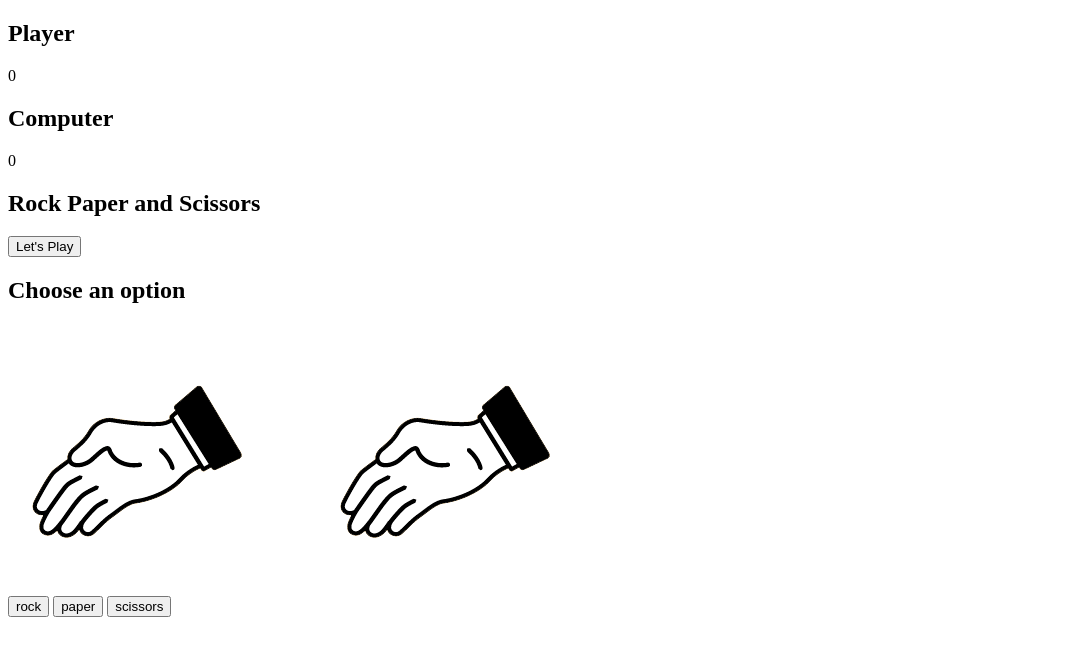
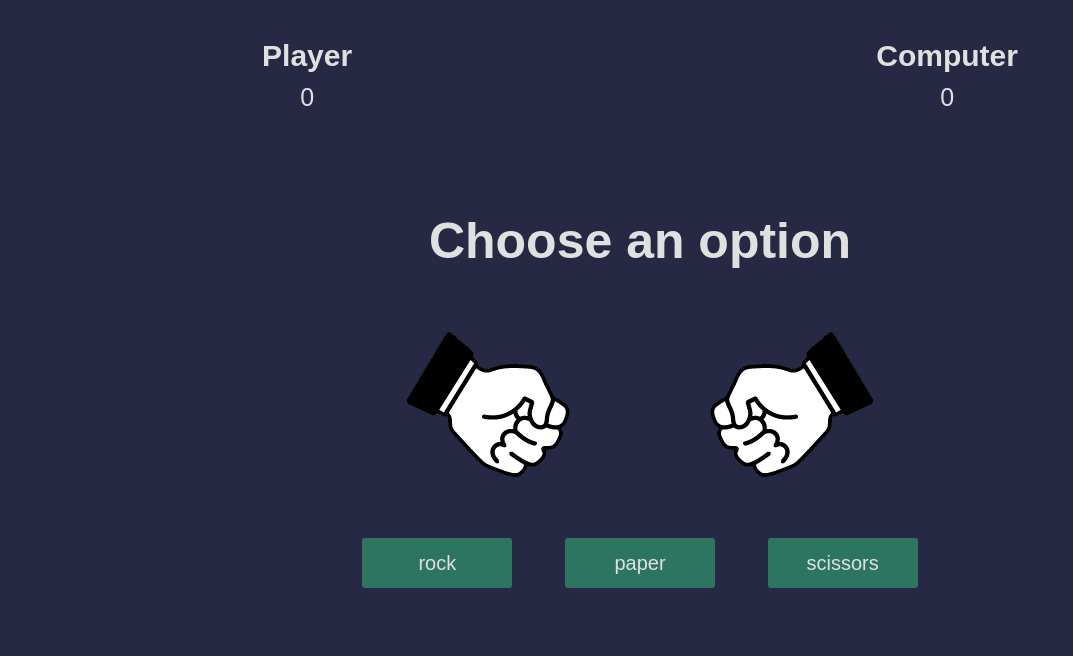
Before and after one commit to RebeccaAxelro/rockpaperscissors, a plain HTML site: page index.html in a window 1280 px wide. Both pictures are taken after a click on the button "Let's Play". Shown: the whole page, without its empty margins (0-1073 px from the left). Drawn offline with Linux system fonts and the light colour scheme.

Commit message:
Html, Css, Js - game and start game function

```diff
--- a/app.js
+++ b/app.js
@@ -0,0 +1,26 @@
+// use a variable with an arrow function
+const game = () => {
+    //will write all code and functions so no global variables - self containing your code
+    let pScore = 0;
+    let cScore = 0;
+
+    //Start the Game
+    //function to fade in
+    //keep the variables where in need in function
+    const startGame = () => {
+        const playBtn = document.querySelector('.intro button');
+        const introScreen = document.querySelector('.intro');
+        const match = document.querySelector('.match');
+
+        playBtn.addEventListener('click', () => {
+            introScreen.classList.add("fadeOut")
+            match.classList.add("fadeIn");
+        })
+    }
+
+    // Call all the inner functions - organize all small functions at the end
+    startGame();
+}
+
+// start game function - the big one
+game();
--- a/index.html
+++ b/index.html
@@ -27,11 +27,11 @@
             <button>Let's Play</button>
         </div>
 
-        <div class="match">
+        <div class="match fadeOut">
             <h2 class="winner">Choose an option</h2>
             <div class="hands">
-                <img class="player-hand" src="./assets/paper.png" alt="">
-                <img class="computer-hand" src="./assets/paper.png" alt="">
+                <img class="player-hand" src="./assets/rock.png" alt="">
+                <img class="computer-hand" src="./assets/rock.png" alt="">
             </div>
             <div class="options">
                 <button class="rock">rock</button>
--- a/style.css
+++ b/style.css
@@ -0,0 +1,91 @@
+* {
+    margin: 0;
+    padding: 0;
+    box-sizing: border-box;
+}
+
+section {
+    height: 100vh;
+    background-color: rgb(39, 41, 68);
+    font-family: sans-serif;
+}
+
+.score {
+    color: rgb(224, 224, 224);
+    height: 20vh;
+    display: flex;
+    justify-content: space-around;
+    align-items: center;
+}
+
+.score h2 {
+    font-size: 30px;
+}
+
+.score p {
+    text-align: center;
+    padding: 10px;
+    font-size: 25px;
+}
+
+.intro {
+    color: rgb(224, 224, 224);
+    height: 50vh;
+    display: flex;
+    flex-direction: column;
+    align-items: center;
+    justify-content: space-around;
+    transition: opacity 0.5s ease;
+}
+
+.intro h1 {
+    font-size: 50px;
+}
+
+.intro button,
+.match button {
+    width: 150px;
+    height: 50px;
+    background: none;
+    border: none;
+    color: rgb(224, 224, 224);
+    font-size: 20px;
+    background: rgb(45, 117, 96);
+    border-radius: 3px;
+    cursor: pointer;
+}
+
+.match {
+    position: absolute;
+    top: 50%;
+    left: 50%;
+    transform: translate(-50%, -50%);
+    transition: opacity 0.5s ease 0.5s;
+}
+
+.winner {
+    color: rgb(224, 224, 224);
+    text-align: center;
+    font-size: 50px;
+}
+
+.hands,
+.options {
+    display: flex;
+    justify-content: space-around;
+    align-items: center;
+}
+
+.player-hand {
+    transform: rotatey(180deg);
+}
+
+div.fadeOut {
+    opacity: 0;
+    pointer-events: none;
+}
+
+div.fadeIn {
+    opacity: 1;
+    pointer-events: all;
+}
```
